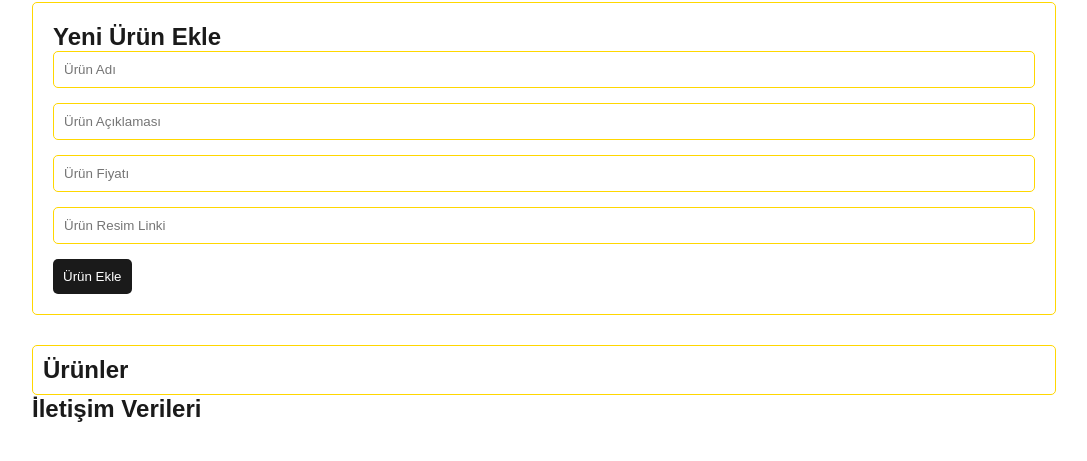
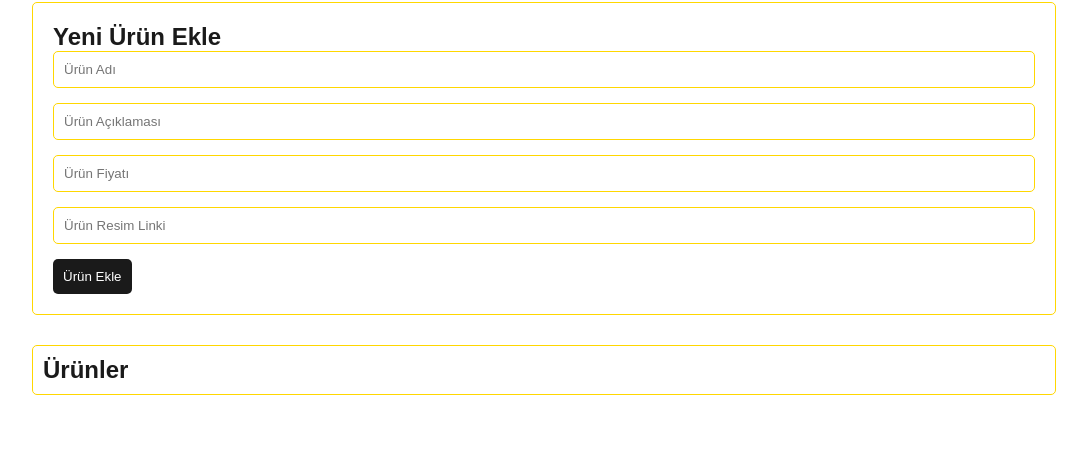
Before and after one commit to Techubb/TECHUBB_, a plain HTML site: page admin/admin.html in a window 1280 px wide. Shown: the part 75-536 px from the top of the page, without its empty margins (96-1183 px from the left). Drawn offline with Linux system fonts and the light colour scheme.

Commit message:
Update admin.html

```diff
--- a/admin/admin.html
+++ b/admin/admin.html
@@ -134,13 +134,6 @@
             <h2>Ürünler</h2>
             <div id="productContainer"></div>
         </div>
-
-        <div class="contact-list">
-            <h2>İletişim Verileri</h2>
-            <div id="contactContainer"></div>
-        </div>
-    </div>
-
     <script>
     const productContainer = document.getElementById('productContainer');
     const addProductButton = document.getElementById('addProductButton');
```
